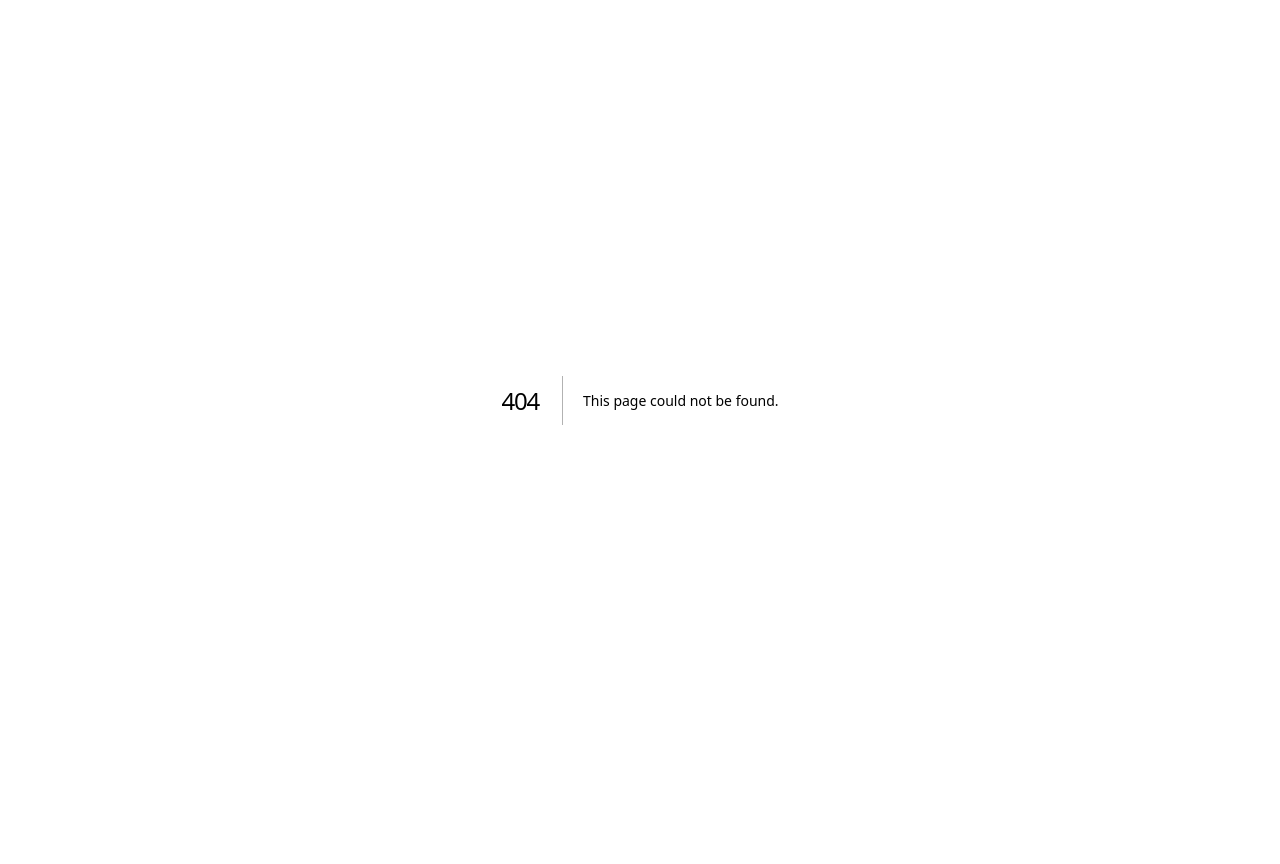
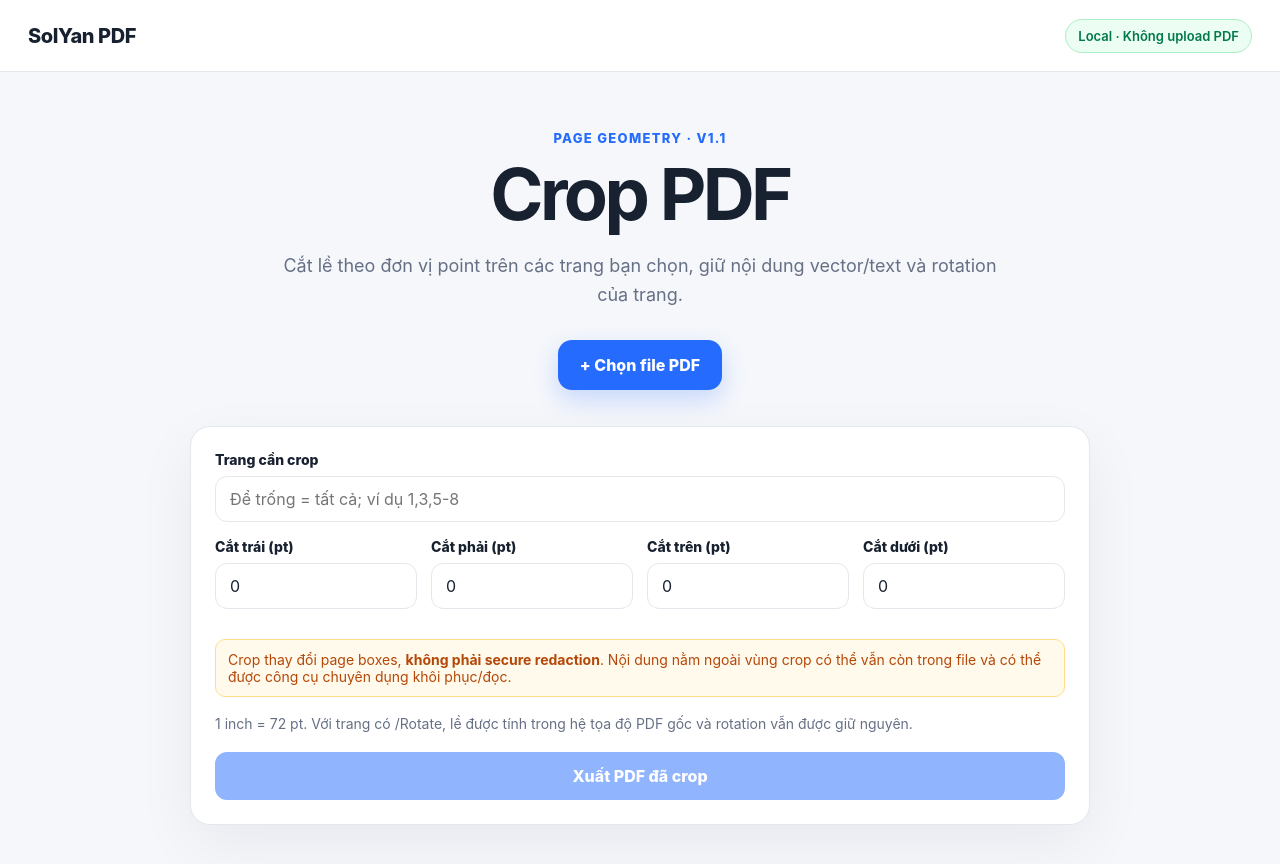
Before and after one commit to solyan842/SolYan-PDF, a Next.js app in the folder frontend/: page /crop in a window 1280 px wide. Before the commit this address had no page. Shown: the top 864 px of the page. Before the commit the page ends 800 px from the top, so only its background shows below. Built offline with nearby package versions, Linux system fonts and the light colour scheme.

Commit message:
feat: add browser-local PDF crop UI

```diff
--- /dev/null
+++ b/frontend/app/crop/page.tsx
@@ -0,0 +1,81 @@
+'use client';
+
+import { ChangeEvent, useState } from 'react';
+import { PDFDocument } from 'pdf-lib';
+import { cropPdf } from '../../lib/page-geometry';
+import { downloadPdf, parsePages } from '../../lib/pdf-client';
+
+const MAX_FILE_SIZE = 100 * 1024 * 1024;
+
+export default function CropPage() {
+  const [file, setFile] = useState<File | null>(null);
+  const [pageCount, setPageCount] = useState(0);
+  const [pageSelection, setPageSelection] = useState('');
+  const [left, setLeft] = useState(0);
+  const [right, setRight] = useState(0);
+  const [top, setTop] = useState(0);
+  const [bottom, setBottom] = useState(0);
+  const [busy, setBusy] = useState(false);
+  const [error, setError] = useState('');
+
+  async function onFile(event: ChangeEvent<HTMLInputElement>) {
+    const selected = event.target.files?.[0] ?? null;
+    setFile(null);
+    setPageCount(0);
+    setError('');
+    if (!selected) return;
+    if (selected.size > MAX_FILE_SIZE) {
+      setError('PDF vượt giới hạn 100 MB cho crop trong trình duyệt.');
+      event.target.value = '';
+      return;
+    }
+    try {
+      const document = await PDFDocument.load(await selected.arrayBuffer());
+      setPageCount(document.getPageCount());
+      setFile(selected);
+    } catch (cause) {
+      setError(cause instanceof Error ? cause.message : 'Không đọc được PDF.');
+    }
+  }
+
+  async function run() {
+    if (!file || !pageCount) return;
+    setBusy(true);
+    setError('');
+    try {
+      const indexes = parsePages(pageSelection, pageCount);
+      const bytes = await cropPdf(await file.arrayBuffer(), { left, right, top, bottom }, indexes);
+      downloadPdf(bytes, 'solyan-cropped.pdf');
+    } catch (cause) {
+      setError(cause instanceof Error ? cause.message : 'Không thể crop PDF.');
+    } finally {
+      setBusy(false);
+    }
+  }
+
+  const invalid = [left, right, top, bottom].some((value) => !Number.isFinite(value) || value < 0 || value > 14400);
+
+  return <main className="shell">
+    <header className="topbar"><a className="brand" href="/">SolYan PDF</a><div className="privacy-pill">Local · Không upload PDF</div></header>
+    <section className="hero compact-hero">
+      <p className="eyebrow">PAGE GEOMETRY · V1.1</p>
+      <h1>Crop PDF</h1>
+      <p className="subtitle">Cắt lề theo đơn vị point trên các trang bạn chọn, giữ nội dung vector/text và rotation của trang.</p>
+      <label className="picker"><input type="file" accept="application/pdf,.pdf" onChange={onFile}/><span>+ Chọn file PDF</span></label>
+    </section>
+    <section className="workspace form-workspace">
+      <label className="field"><span>Trang cần crop</span><input value={pageSelection} onChange={(e)=>setPageSelection(e.target.value)} placeholder="Để trống = tất cả; ví dụ 1,3,5-8"/></label>
+      <div style={{ display: 'grid', gridTemplateColumns: 'repeat(auto-fit, minmax(180px, 1fr))', gap: 14 }}>
+        <label className="field"><span>Cắt trái (pt)</span><input type="number" min="0" max="14400" step="1" value={left} onChange={(e)=>setLeft(Number(e.target.value))}/></label>
+        <label className="field"><span>Cắt phải (pt)</span><input type="number" min="0" max="14400" step="1" value={right} onChange={(e)=>setRight(Number(e.target.value))}/></label>
+        <label className="field"><span>Cắt trên (pt)</span><input type="number" min="0" max="14400" step="1" value={top} onChange={(e)=>setTop(Number(e.target.value))}/></label>
+        <label className="field"><span>Cắt dưới (pt)</span><input type="number" min="0" max="14400" step="1" value={bottom} onChange={(e)=>setBottom(Number(e.target.value))}/></label>
+      </div>
+      {file && <p className="selected-file">Đã chọn: <strong>{file.name}</strong> · {pageCount} trang</p>}
+      <div className="error" style={{ color: '#b54708', background: '#fffaeb', borderColor: '#fedf89' }}>Crop thay đổi page boxes, <strong>không phải secure redaction</strong>. Nội dung nằm ngoài vùng crop có thể vẫn còn trong file và có thể được công cụ chuyên dụng khôi phục/đọc.</div>
+      <p className="hint">1 inch = 72 pt. Với trang có /Rotate, lề được tính trong hệ tọa độ PDF gốc và rotation vẫn được giữ nguyên.</p>
+      {error && <div className="error">{error}</div>}
+      <button className="merge-button" type="button" onClick={run} disabled={!file || busy || invalid}>{busy ? 'Đang crop…' : 'Xuất PDF đã crop'}</button>
+    </section>
+  </main>;
+}
```
